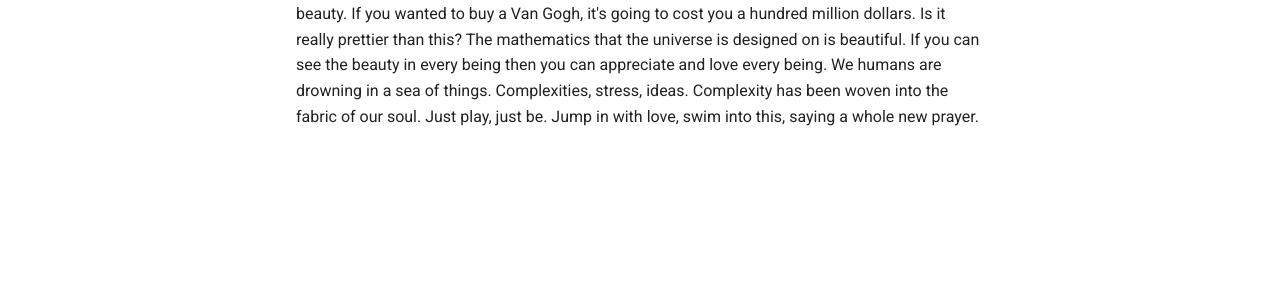
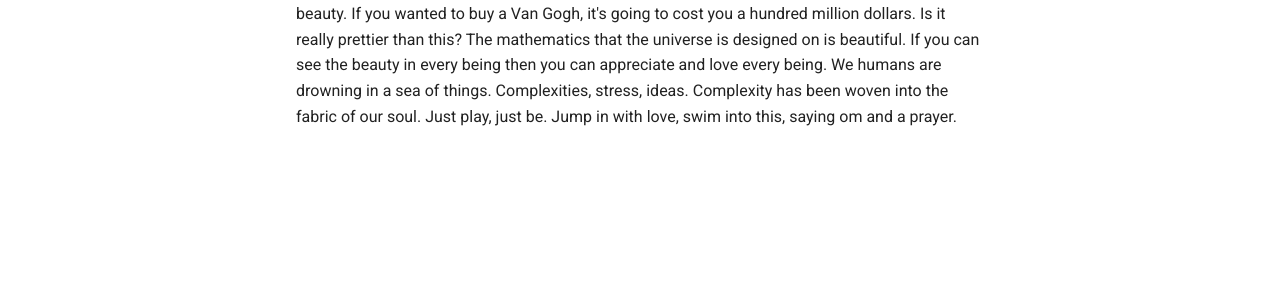
Before and after one commit to weitzman/art-of-life, an MkDocs documentation site: the page built from docs/prettier.md, in a window 1280 px wide. Shown: the part 492-792 px from the top of the page. Built offline with MkDocs 1.6.1 and Material for MkDocs 9.7.7, drawn with Linux system fonts in a browser that asks for light colours; some of the changed text lies outside the part shown.

Commit message:
saying om and a prayer

```diff
--- a/docs/prettier.md
+++ b/docs/prettier.md
@@ -4,4 +4,4 @@ I just, I like to feel vital and alive. And I like to feel an intimacy with the
 
 I didn't know what I'm doing. I built this house. I'd never built a house before. I don't know what I'm doing. It just seemed like a trippy thing to do at the time. Evolution is a process of iteration. There's no plan. There's no master plan. It's in each moment of what happens. My life is a process of iteration. You know, I don't, I was never smart enough or filled with delve enough to have a plan for my life. So there's nothing to accomplish.
 
-What's going to happen after me to this, I presume it just goes back to the jungle because who in the world would do this kind of work? What an incredible thing that you could have this much beauty. If you wanted to buy a Van Gogh, it's going to cost you a hundred million dollars. Is it really prettier than this? The mathematics that the universe is designed on is beautiful. If you can see the beauty in every being then you can appreciate and love every being. We humans are drowning in a sea of things. Complexities, stress, ideas. Complexity has been woven into the fabric of our soul. Just play, just be. Jump in with love, swim into this, saying a whole new prayer.
+What's going to happen after me to this, I presume it just goes back to the jungle because who in the world would do this kind of work? What an incredible thing that you could have this much beauty. If you wanted to buy a Van Gogh, it's going to cost you a hundred million dollars. Is it really prettier than this? The mathematics that the universe is designed on is beautiful. If you can see the beauty in every being then you can appreciate and love every being. We humans are drowning in a sea of things. Complexities, stress, ideas. Complexity has been woven into the fabric of our soul. Just play, just be. Jump in with love, swim into this, saying om and a prayer.
```
